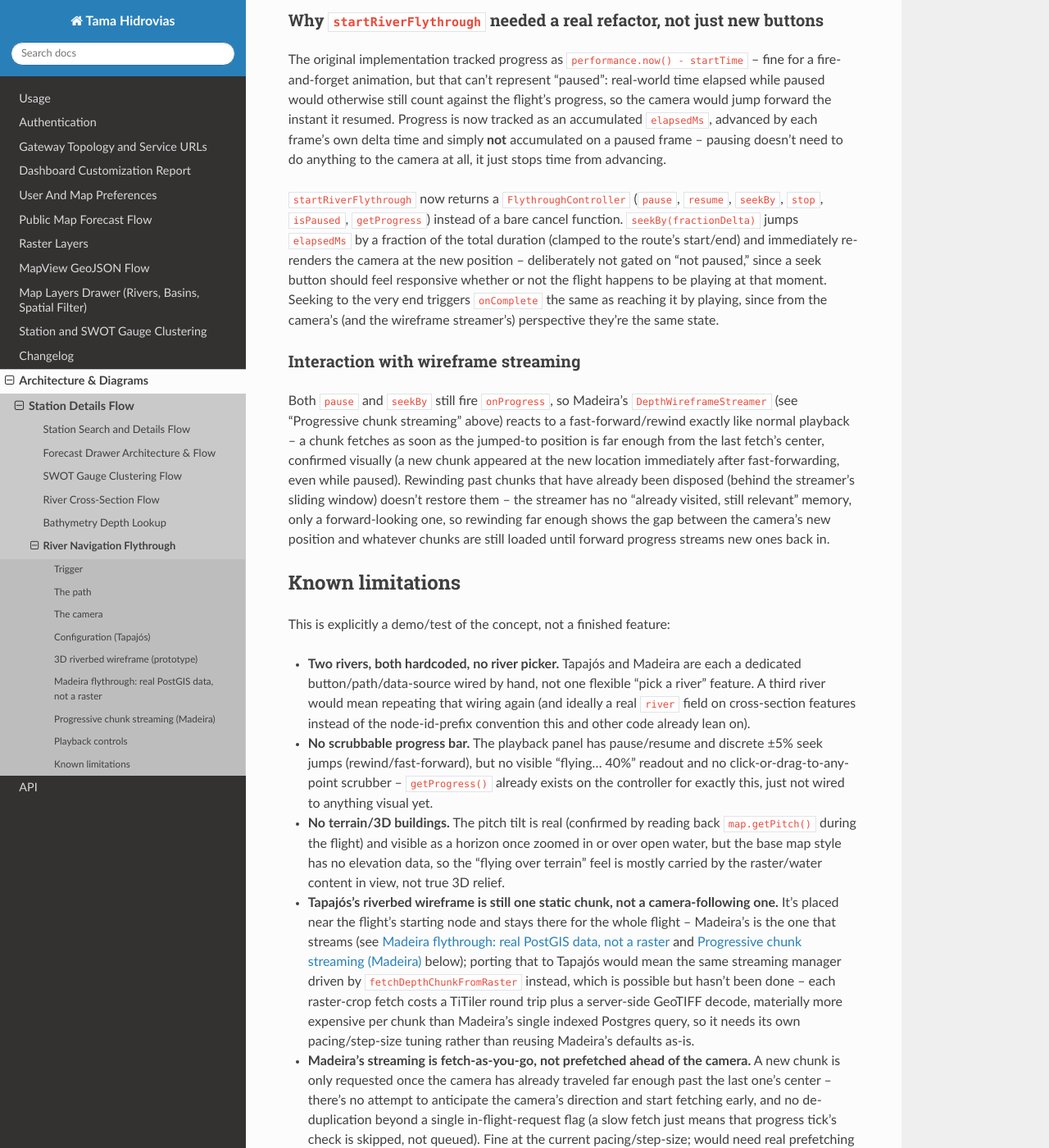
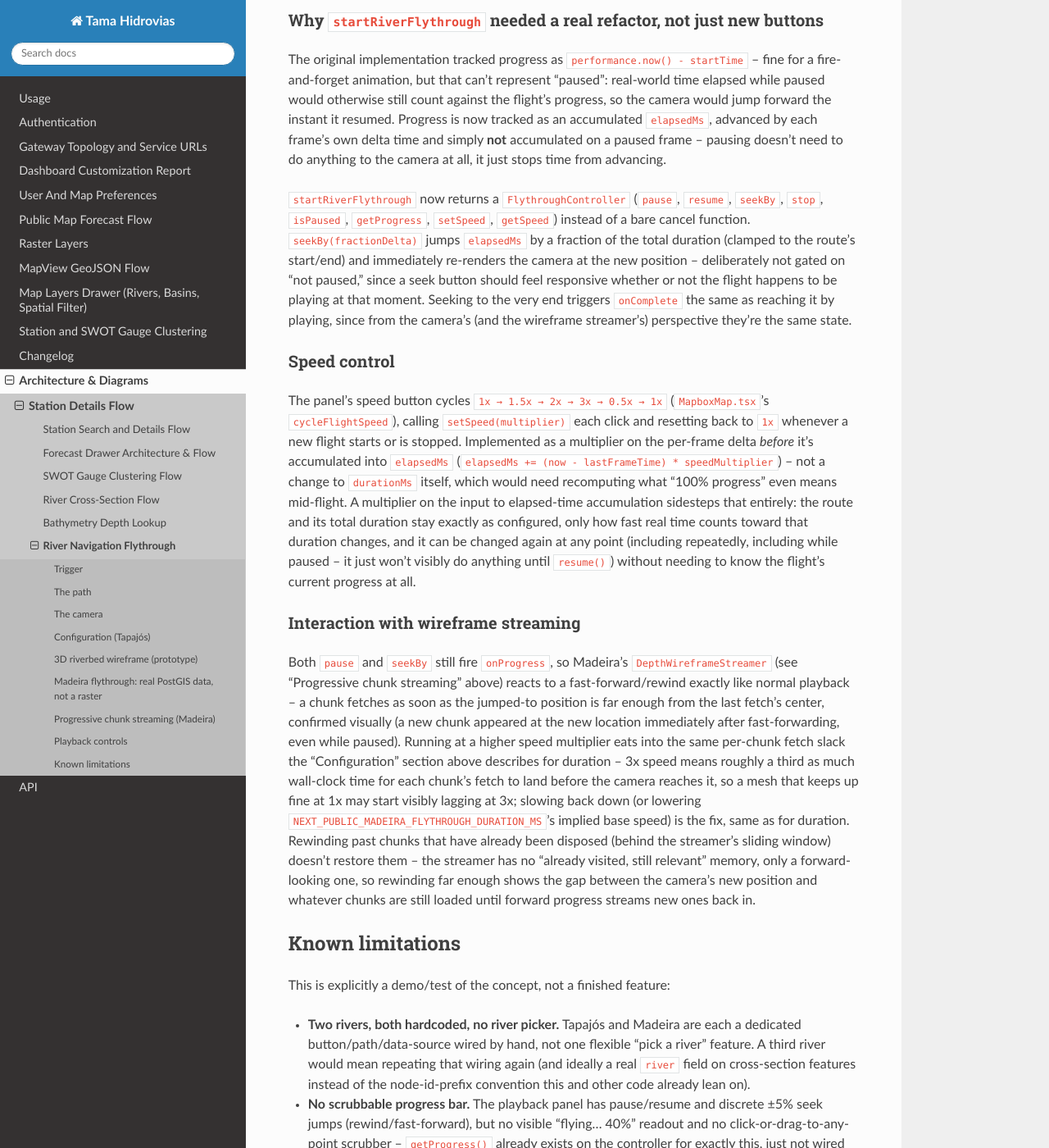
Before and after one commit to bmmoreira/tama-hidrovias, a Sphinx documentation site: the page built from docs/source/architecture/river_flythrough.rst, in a window 1280 px wide and 1400 px high, scrolled down 7520 px. Shown: the whole window at 82% size. Built offline with Sphinx 7.4.7 and the Read the Docs theme 3.1.0, drawn with Linux system fonts in a browser that asks for light colours; some of the changed text lies outside the part shown.

Commit message:
Add a playback speed control to the flythrough panel
A speed button cycles 1x -> 1.5x -> 2x -> 3x -> 0.5x -> 1x, resetting
to 1x whenever a new flight starts or is stopped.

FlythroughController gained setSpeed/getSpeed. Implemented as a
multiplier on each frame's delta time before it's accumulated into
elapsedMs (elapsedMs += (now - lastFrameTime) * speedMultiplier), not
a change to durationMs itself -- rescaling the configured duration
mid-flight would need recomputing what "100% progress" means partway
through. A multiplier on the input to elapsed-time accumulation
sidesteps that: the route and its total duration stay exactly as
configured, only how fast real time counts toward it changes, and it
can be changed again at any point, including repeatedly and including
while paused.

Verified via Playwright: speed cycles correctly through all five
presets, and the camera covers noticeably more distance in 3 seconds
at 3x than it did in 9 seconds at 1x in an earlier test, confirming
the multiplier actually changes playback rate and isn't just a label.

Co-Authored-By: Claude Sonnet 5 <noreply@anthropic.com>

```diff
--- a/docs/source/architecture/river_flythrough.rst
+++ b/docs/source/architecture/river_flythrough.rst
@@ -423,8 +423,8 @@ Playback controls
 A small frosted-glass pill, bottom-center of the map, appears whenever
 either flight is active (``isFlightActive`` in ``MapboxMap.tsx``) and
 disappears when it ends or is stopped: rewind, play/pause, fast-forward,
-and an explicit stop (``X``) button. Shared between both rivers -- only
-one flight can be active at a time (both effects share
+a speed button, and an explicit stop (``X``) button. Shared between both
+rivers -- only one flight can be active at a time (both effects share
 ``flythroughControllerRef``), so one panel implementation covers both.
 
 Why ``startRiverFlythrough`` needed a real refactor, not just new buttons
@@ -441,8 +441,9 @@ doesn't need to do anything to the camera at all, it just stops time
 from advancing.
 
 ``startRiverFlythrough`` now returns a ``FlythroughController`` (``pause``,
-``resume``, ``seekBy``, ``stop``, ``isPaused``, ``getProgress``) instead of
-a bare cancel function. ``seekBy(fractionDelta)`` jumps ``elapsedMs`` by
+``resume``, ``seekBy``, ``stop``, ``isPaused``, ``getProgress``,
+``setSpeed``, ``getSpeed``) instead of a bare cancel function.
+``seekBy(fractionDelta)`` jumps ``elapsedMs`` by
 a fraction of the total duration (clamped to the route's start/end) and
 immediately re-renders the camera at the new position -- deliberately
 not gated on "not paused," since a seek button should feel responsive
@@ -450,6 +451,24 @@ whether or not the flight happens to be playing at that moment. Seeking
 to the very end triggers ``onComplete`` the same as reaching it by
 playing, since from the camera's (and the wireframe streamer's)
 perspective they're the same state.
+
+Speed control
+~~~~~~~~~~~~~~~
+
+The panel's speed button cycles ``1x → 1.5x → 2x → 3x → 0.5x → 1x``
+(``MapboxMap.tsx``'s ``cycleFlightSpeed``), calling
+``setSpeed(multiplier)`` each click and resetting back to ``1x``
+whenever a new flight starts or is stopped. Implemented as a
+multiplier on the per-frame delta *before* it's accumulated into
+``elapsedMs`` (``elapsedMs += (now - lastFrameTime) * speedMultiplier``)
+-- not a change to ``durationMs`` itself, which would need recomputing
+what "100% progress" even means mid-flight. A multiplier on the input
+to elapsed-time accumulation sidesteps that entirely: the route and its
+total duration stay exactly as configured, only how fast real time
+counts toward that duration changes, and it can be changed again at any
+point (including repeatedly, including while paused -- it just won't
+visibly do anything until ``resume()``) without needing to know the
+flight's current progress at all.
 
 Interaction with wireframe streaming
 ~~~~~~~~~~~~~~~~~~~~~~~~~~~~~~~~~~~~~~~
@@ -459,7 +478,14 @@ Both ``pause`` and ``seekBy`` still fire ``onProgress``, so Madeira's
 reacts to a fast-forward/rewind exactly like normal playback -- a chunk
 fetches as soon as the jumped-to position is far enough from the last
 fetch's center, confirmed visually (a new chunk appeared at the new
-location immediately after fast-forwarding, even while paused). Rewinding
+location immediately after fast-forwarding, even while paused). Running
+at a higher speed multiplier eats into the same per-chunk fetch slack
+the "Configuration" section above describes for duration -- 3x speed
+means roughly a third as much wall-clock time for each chunk's fetch to
+land before the camera reaches it, so a mesh that keeps up fine at 1x
+may start visibly lagging at 3x; slowing back down (or lowering
+``NEXT_PUBLIC_MADEIRA_FLYTHROUGH_DURATION_MS``'s implied base speed) is
+the fix, same as for duration. Rewinding
 past chunks that have already been disposed (behind the streamer's
 sliding window) doesn't restore them -- the streamer has no "already
 visited, still relevant" memory, only a forward-looking one, so rewinding
```
Also changed, not shown: docs/source/changelog.rst (+10 -3 lines), web/src/components/MapboxMap.tsx (+23 -0 lines), web/src/components/maps/riverFlythrough.ts (+18 -1 lines).
